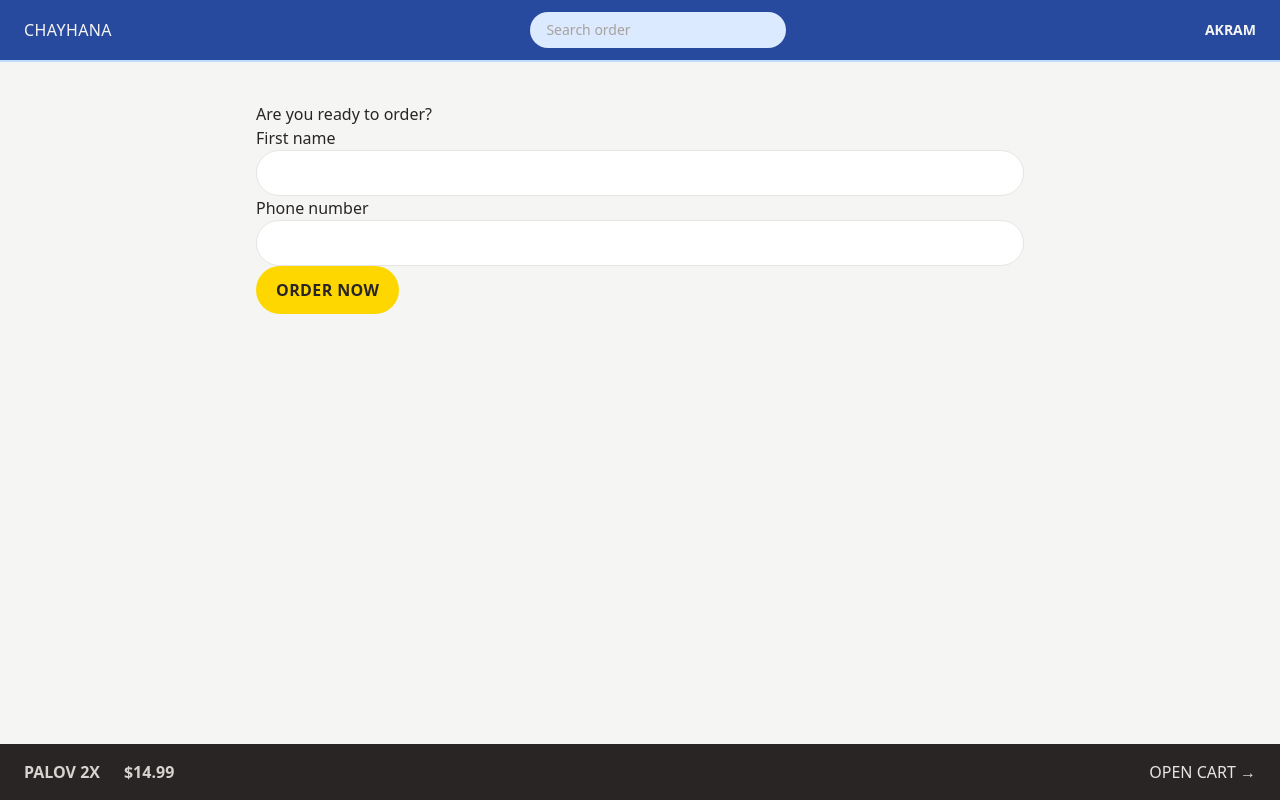
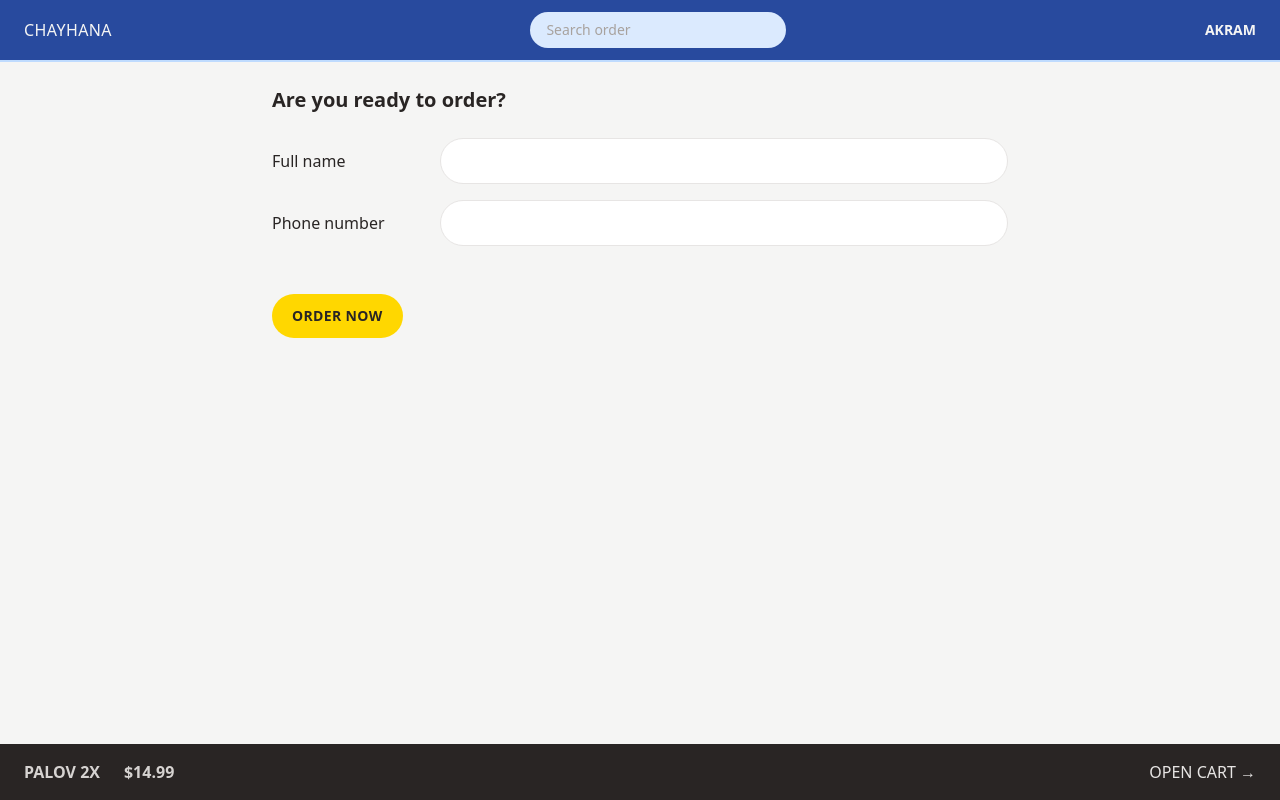
Before and after one commit to javlona/chayhana-react, a React (Vite) app: page /order/new in a window 1280 px wide. Built offline with nearby package versions, Linux system fonts and the light colour scheme.

Commit message:
more styling

```diff
--- a/index.html
+++ b/index.html
@@ -17,7 +17,7 @@
       rel="stylesheet"
     />
 
-    <title>Chayhana</title>
+    <title>Chayhana - Authentic Central Asian Cuisine</title>
   </head>
   <body class="bg-stone-100 text-stone-800">
     <div id="root"></div>
--- a/src/features/order/CreateOrder.jsx
+++ b/src/features/order/CreateOrder.jsx
@@ -41,35 +41,44 @@ function CreateOrder() {
   const cart = JSON.stringify(dummyCart);
 
   return (
-    <div className="my-10">
-      <h2>Are you ready to order?</h2>
+    <div className="px-4 py-6">
+      <h2 className="mb-6 text-xl font-semibold">Are you ready to order?</h2>
 
-      <Form method="post">
-        <div className="flex flex-col">
-          <label htmlFor="name">First name</label>
+      <Form method="post" className="flex flex-col gap-4">
+        <div className="flex flex-col gap-2 sm:flex-row sm:items-center">
+          <label className="sm:basis-40" htmlFor="name">
+            Full name
+          </label>
           <input
-            className="input"
+            className="input grow"
             type="text"
             id="name"
             name="customer"
             required
           />
-
-          <label htmlFor="phone">Phone number</label>
+        </div>
+        <div className="relative flex flex-col gap-2 sm:flex-row sm:items-center">
+          <label className="sm:basis-40" htmlFor="phone">
+            Phone number
+          </label>
           <input
-            className="input"
+            className="input  grow"
             type="tel"
             id="phone"
             name="phone"
             required
           />
-          {formErrors?.phone && <p>{formErrors.phone}</p>}
-          <div>
-            <input type="hidden" name="cart" value={cart} />
-            <Button type="primary" disabled={isSubmitting}>
-              {isSubmitting ? "Ordering..." : "Order now"}
-            </Button>
-          </div>
+          {formErrors?.phone && (
+            <p className="absolute right-2 top-9 rounded-md bg-red-100 p-1 text-sm text-red-700 sm:top-2">
+              {formErrors.phone}
+            </p>
+          )}
+        </div>
+        <div className="mt-8">
+          <input type="hidden" name="cart" value={cart} />
+          <Button type="primary" disabled={isSubmitting}>
+            {isSubmitting ? "Ordering..." : "Order now"}
+          </Button>
         </div>
       </Form>
     </div>
--- a/src/index.css
+++ b/src/index.css
@@ -4,7 +4,7 @@
 
 @layer components {
   .input {
-    @apply w-full rounded-full border border-stone-200 px-4 py-2 text-sm transition-all duration-300 focus:outline-none focus:ring focus:ring-blue-300 focus:ring-opacity-50 md:px-5 md:py-3;
+    @apply rounded-full border border-stone-200 px-4 py-2 text-sm transition-all duration-300 focus:outline-none focus:ring focus:ring-blue-300 focus:ring-opacity-50 md:px-5 md:py-3;
   }
   .spinner {
     width: 48px;
--- a/src/ui/Button.jsx
+++ b/src/ui/Button.jsx
@@ -1,12 +1,12 @@
 import { Link } from "react-router-dom";
 
 function Button({ children, disabled, to, type = "primary" }) {
-  const base = `inline-block rounded-full bg-secondary  font-semibold uppercase tracking-wide text-stone-800 transition-colors duration-200 hover:bg-yellow-300 focus:outline-none focus:ring focus:ring-yellow-500 focus:ring-offset-2 active:bg-yellow-400 disabled:cursor-not-allowed disabled:bg-stone-400 `;
+  const base = `inline-block text-sm rounded-full bg-secondary  font-semibold uppercase tracking-wide text-stone-800 transition-colors duration-200 hover:bg-yellow-300 focus:outline-none focus:ring focus:ring-yellow-500 focus:ring-offset-2 active:bg-yellow-400 disabled:cursor-not-allowed disabled:bg-stone-400 `;
 
   const styles = {
     primary: `${base} px-3 py-2 md:px-5 md:py-3`,
-    small: `${base} text-xs px-2 py-1 md:px-4 md:py-2`,
-    secondary: `inline-block border-stone-200 rounded-full border-2   font-semibold uppercase tracking-wide text-stone-500 transition-colors duration-200 hover:bg-stone-300 hover:text-stone-700 focus:outline-none focus:ring focus:ring-stone-200 focus:ring-offset-2 disabled:cursor-not-allowed disabled:bg-stone-400 px-2.5 py-1.5 md:px-4 md:py-2.5`,
+    small: `${base} px-2 py-1 md:px-4 md:py-2 text-xs`,
+    secondary: `inline-block text-sm border-stone-200 rounded-full border-2   font-semibold uppercase tracking-wide text-stone-500 transition-colors duration-200 hover:bg-stone-300 hover:text-stone-700 focus:outline-none focus:ring focus:ring-stone-200 focus:ring-offset-2 disabled:cursor-not-allowed disabled:bg-stone-400 px-2.5 py-1.5 md:px-4 md:py-2.5`,
   };
 
   if (to) {
```
